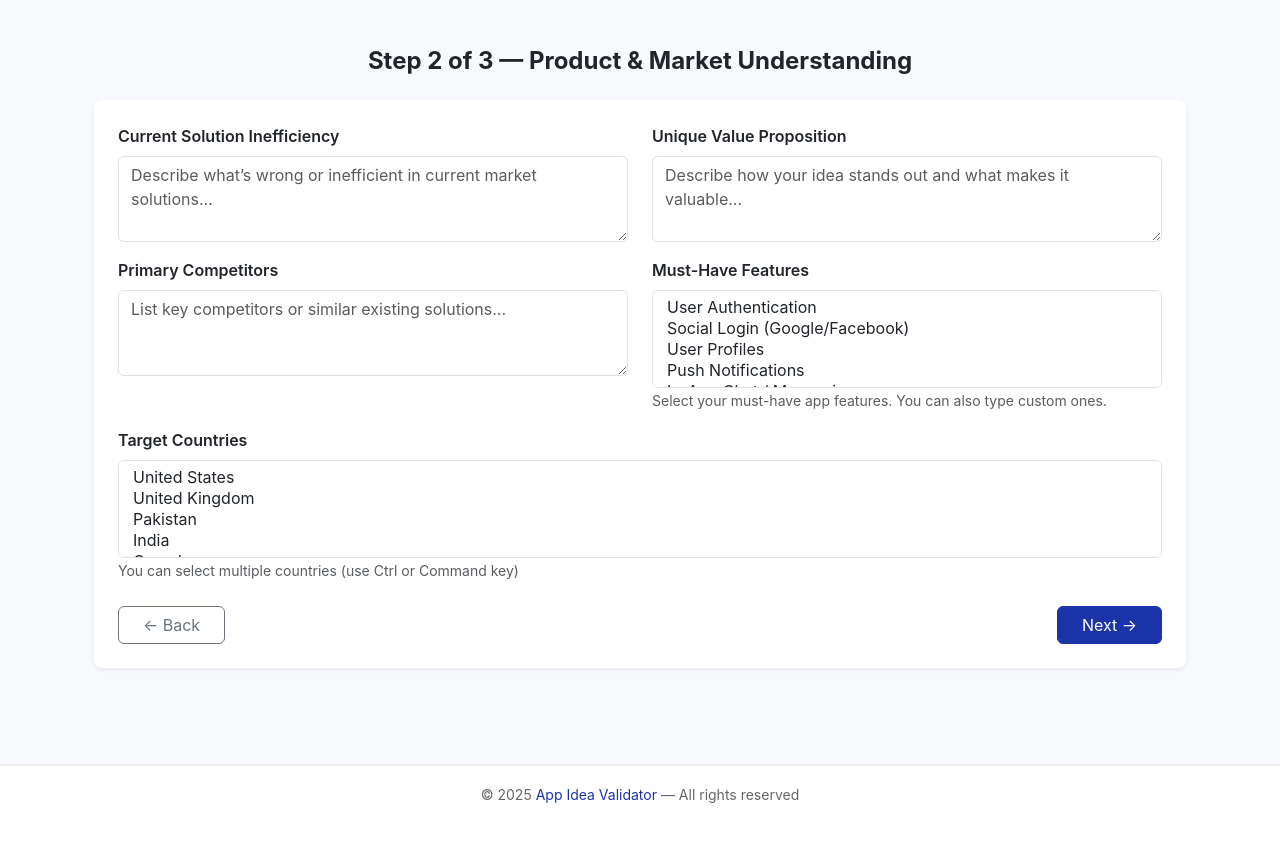
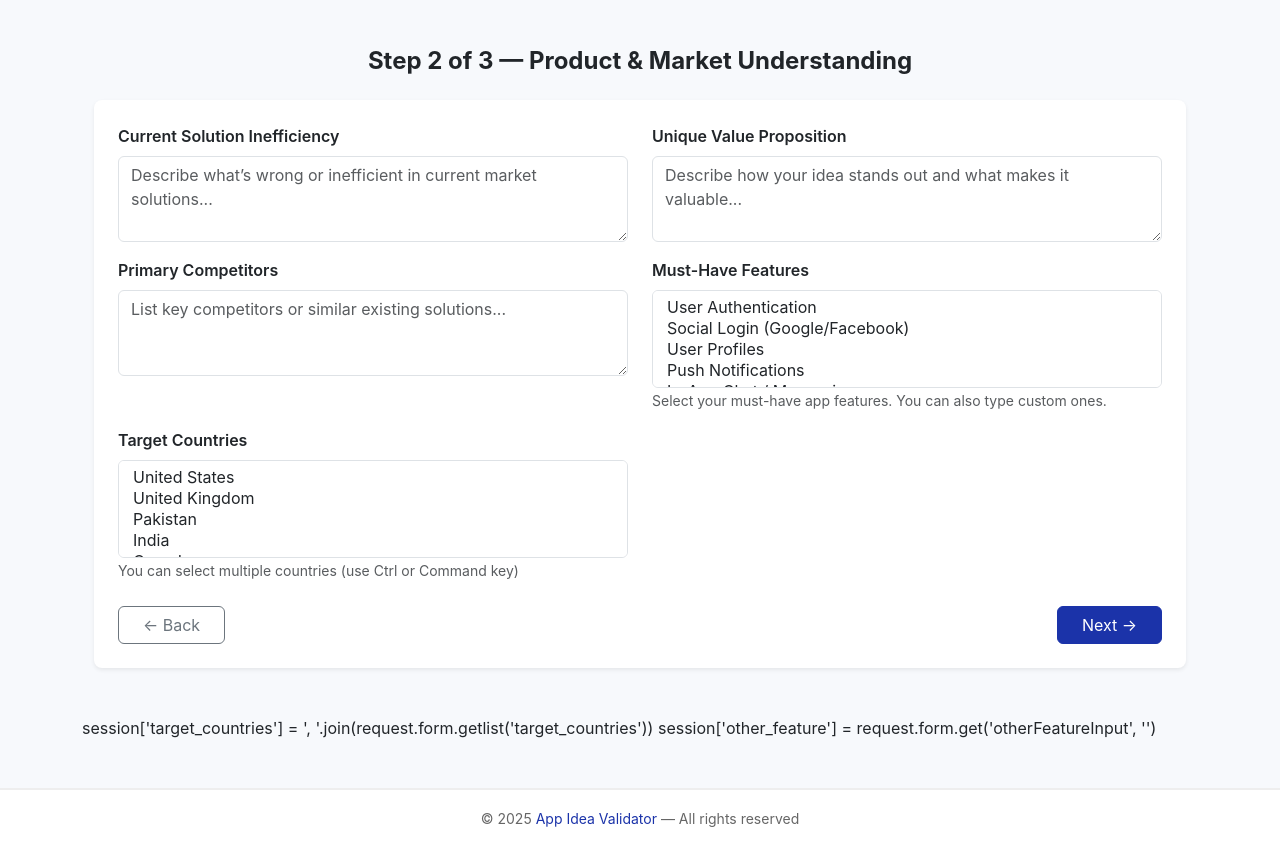
Before and after one commit to salman2038/validate-my-app-idea, a Flask app: template templates/step2.html in a window 1280 px wide. Shown: the part 124-970 px from the top of the page. Before the commit the page ends 927 px from the top, so only its background shows below. Run offline with Flask 3, Linux system fonts and the light colour scheme; the template is opened without the code that fills it, so the values that code supplies are empty; some libraries are stand-ins or nearby versions.

Commit message:
target country field reduced from 12 to 6 colom

```diff
--- a/templates/step2.html
+++ b/templates/step2.html
@@ -73,7 +73,7 @@
 
       <!-- Target Countries -->
       <div class="row mb-4">
-        <div class="col-md-12">
+        <div class="col-md-6">
           <label class="form-label fw-semibold">Target Countries</label>
           <select class="form-select" name="target_countries" multiple id="targetCountries"
             placeholder="Select or type countries you want to target">
@@ -99,7 +99,10 @@
       </div>
     </div>
   </form>
+
 </div>
+session['target_countries'] = ', '.join(request.form.getlist('target_countries'))
+session['other_feature'] = request.form.get('otherFeatureInput', '')
 
 <script>
 document.addEventListener("DOMContentLoaded", function() {
```
